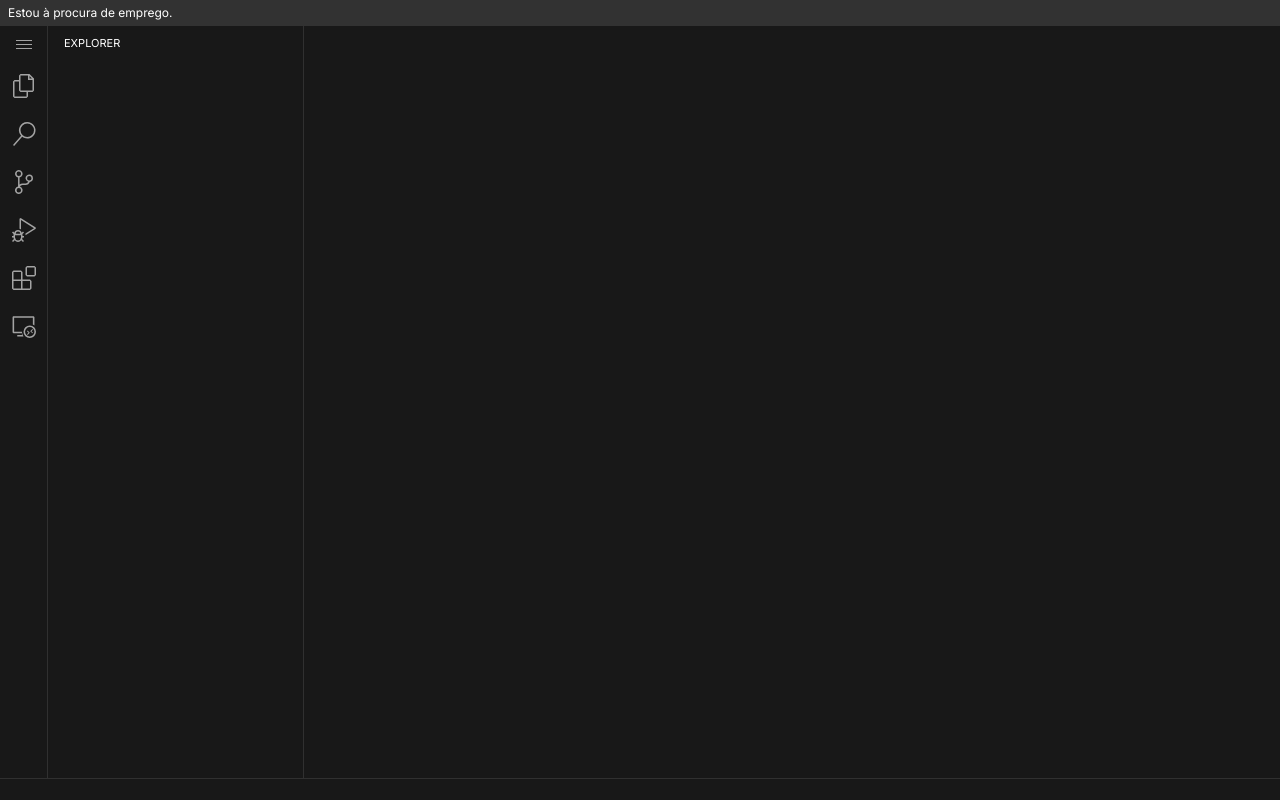
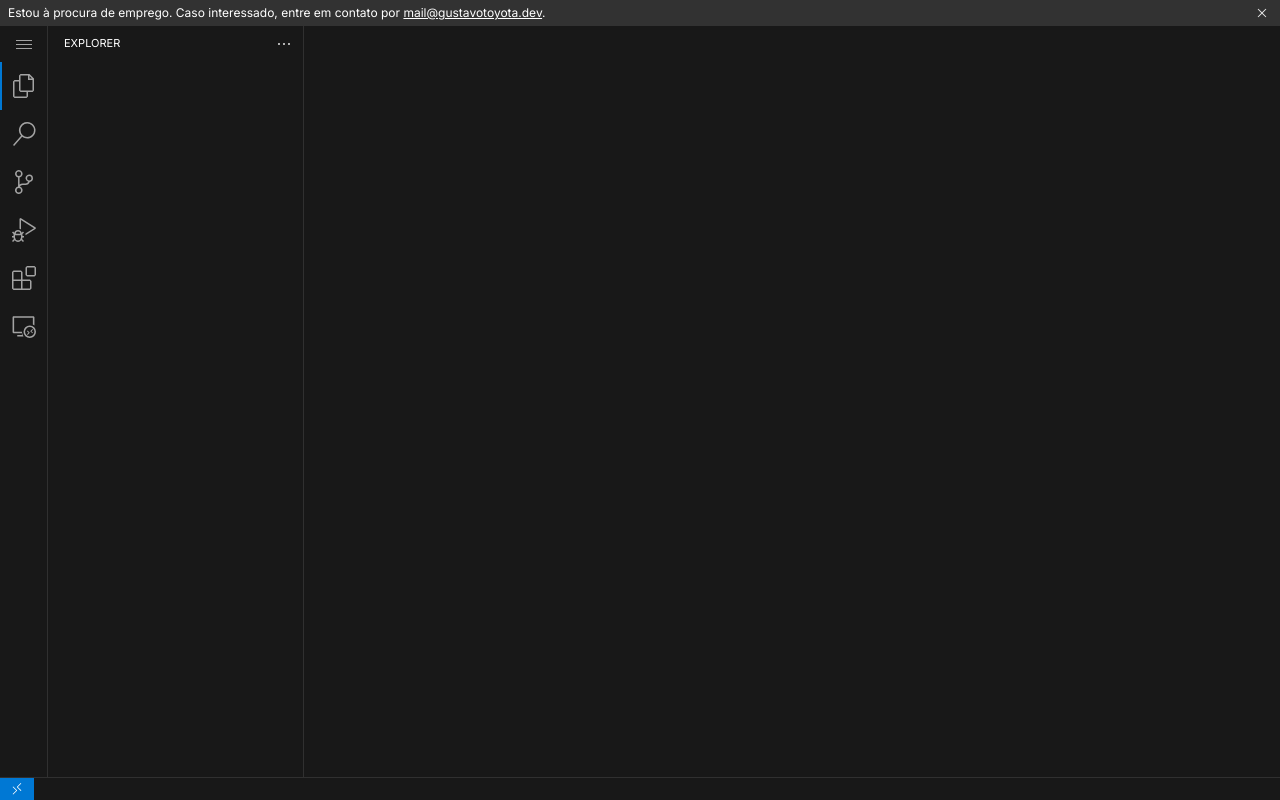
Before and after one commit to gustavotoyota/website, a Next.js app: page / in a window 1280 px wide. Built offline with nearby package versions, Linux system fonts and the light colour scheme.

Commit message:
improve: improve ui foundations

```diff
--- a/src/app/page.tsx
+++ b/src/app/page.tsx
@@ -1,11 +1,37 @@
+"use client";
+
 import Image from "next/image";
+import { useState } from "react";
 
 export default function Home() {
+  const [showBanner, setShowBanner] = useState(true);
+
+  const [activeAction, setActiveAction] = useState("explorer");
+
   return (
     <main className="flex min-h-screen flex-col text-white bg-[#181818]">
-      <div className="pl-2 leading-[26px] bg-[#323232]">
-        Estou à procura de emprego.
-      </div>
+      {showBanner ? (
+        <div className="pl-2 leading-[26px] bg-[#323232] flex">
+          <div className="flex-1">
+            Estou à procura de emprego. Caso interessado, entre em contato por{" "}
+            <a href="mailto:mail@gustavotoyota.dev" className="underline">
+              mail@gustavotoyota.dev
+            </a>
+            .
+          </div>
+
+          <div className="flex-none mr-2 flex items-center justify-center">
+            <div
+              className="w-5 h-5 rounded flex items-center justify-center hover:bg-white/10 cursor-pointer"
+              onClick={() => setShowBanner(false)}
+            >
+              <svg className="w-4 h-4 text-neutral-200">
+                <use xlinkHref="codicon.svg#close" />
+              </svg>
+            </div>
+          </div>
+        </div>
+      ) : null}
 
       <div className="flex-1 flex">
         {/* Mini buttons */}
@@ -19,61 +45,141 @@ export default function Home() {
             </svg>
           </div>
 
-          <div className="group w-12 h-12 flex items-center justify-center relative cursor-pointer">
-            <div className="hidden group-hover:block bg-[#0078d4] left-0 top-0 bottom-0 right-0"></div>
-
-            <svg className="w-6 h-6 text-neutral-400 group-hover:text-neutral-300">
+          <div
+            className="group w-12 h-12 flex items-center justify-center relative cursor-pointer"
+            onClick={() => setActiveAction("explorer")}
+          >
+            <svg
+              className={`w-6 h-6 text-neutral-400 group-hover:text-neutral-200 ${
+                activeAction === "explorer" ? "text-neutral-200" : ""
+              }`}
+            >
               <use xlinkHref="codicon.svg#files" />
             </svg>
+
+            {activeAction === "explorer" ? (
+              <div className="absolute inset-0 border-l-2 border-l-[#0078d4]"></div>
+            ) : null}
           </div>
 
-          <div className="group w-12 h-12 flex items-center justify-center relative cursor-pointer">
-            <svg className="w-6 h-6 text-neutral-400 group-hover:text-white">
+          <div
+            className="group w-12 h-12 flex items-center justify-center relative cursor-pointer"
+            onClick={() => setActiveAction("search")}
+          >
+            <svg
+              className={`w-6 h-6 text-neutral-400 group-hover:text-neutral-200 ${
+                activeAction === "search" ? "text-neutral-200" : ""
+              }`}
+            >
               <use xlinkHref="codicon.svg#search" />
             </svg>
+
+            {activeAction === "search" ? (
+              <div className="absolute inset-0 border-l-2 border-l-[#0078d4]"></div>
+            ) : null}
           </div>
 
-          <div className="group w-12 h-12 flex items-center justify-center relative cursor-pointer">
-            <svg className="w-6 h-6 text-neutral-400 group-hover:text-white">
+          <div
+            className="group w-12 h-12 flex items-center justify-center relative cursor-pointer"
+            onClick={() => setActiveAction("source-control")}
+          >
+            <svg
+              className={`w-6 h-6 text-neutral-400 group-hover:text-neutral-200 ${
+                activeAction === "source-control" ? "text-neutral-200" : ""
+              }`}
+            >
               <use xlinkHref="codicon.svg#source-control" />
             </svg>
+
+            {activeAction === "source-control" ? (
+              <div className="absolute inset-0 border-l-2 border-l-[#0078d4]"></div>
+            ) : null}
           </div>
 
-          <div className="group w-12 h-12 flex items-center justify-center relative cursor-pointer">
-            <svg className="w-6 h-6 text-neutral-400 group-hover:text-neutral-300">
+          <div
+            className="group w-12 h-12 flex items-center justify-center relative cursor-pointer"
+            onClick={() => setActiveAction("debug")}
+          >
+            <svg
+              className={`w-6 h-6 text-neutral-400 group-hover:text-neutral-200 ${
+                activeAction === "debug" ? "text-neutral-200" : ""
+              }`}
+            >
               <use xlinkHref="codicon.svg#debug-alt" />
             </svg>
+
+            {activeAction === "debug" ? (
+              <div className="absolute inset-0 border-l-2 border-l-[#0078d4]"></div>
+            ) : null}
           </div>
 
-          <div className="group w-12 h-12 flex items-center justify-center relative cursor-pointer">
-            <svg className="w-6 h-6 text-neutral-400 group-hover:text-neutral-300">
+          <div
+            className="group w-12 h-12 flex items-center justify-center relative cursor-pointer"
+            onClick={() => setActiveAction("extensions")}
+          >
+            <svg
+              className={`w-6 h-6 text-neutral-400 group-hover:text-neutral-200 ${
+                activeAction === "extensions" ? "text-neutral-200" : ""
+              }`}
+            >
               <use xlinkHref="codicon.svg#extensions" />
             </svg>
+
+            {activeAction === "extensions" ? (
+              <div className="absolute inset-0 border-l-2 border-l-[#0078d4]"></div>
+            ) : null}
           </div>
 
-          <div className="group w-12 h-12 flex items-center justify-center relative cursor-pointer">
-            <svg className="w-6 h-6 text-neutral-400 group-hover:text-neutral-300">
+          <div
+            className="group w-12 h-12 flex items-center justify-center relative cursor-pointer"
+            onClick={() => setActiveAction("remote-explorer")}
+          >
+            <svg
+              className={`w-6 h-6 text-neutral-400 group-hover:text-neutral-200 ${
+                activeAction === "remote-explorer" ? "text-neutral-200" : ""
+              }`}
+            >
               <use xlinkHref="codicon.svg#remote-explorer" />
             </svg>
+
+            {activeAction === "remote-explorer" ? (
+              <div className="absolute inset-0 border-l-2 border-l-[#0078d4]"></div>
+            ) : null}
           </div>
         </div>
 
         {/* Sidebar */}
 
         <div className="flex-none w-64 bg-[#181818] border-r border-r-white/10">
-          <div className="text-[11px] h-[35px]">
-            <div className="ml-4 leading-[35px]">EXPLORER</div>
+          <div className="text-[11px] h-[35px] flex items-center">
+            <div className="flex-1 ml-4">EXPLORER</div>
+
+            <div className="mr-2">
+              <div className="rounded w-[22px] h-[22px] hover:bg-white/10 cursor-pointer flex items-center justify-center">
+                <svg className="w-4 h-4 text-neutral-200">
+                  <use xlinkHref="codicon.svg#ellipsis" />
+                </svg>
+              </div>
+            </div>
           </div>
         </div>
 
         {/* Main content */}
 
-        <div className="flex-1"></div>
+        <div className="flex-1 flex">
+          <div></div>
+        </div>
       </div>
 
       {/* Status bar */}
 
-      <div className="flex-none h-[22px] border-t border-t-white/10"></div>
+      <div className="flex-none h-[23px] border-t border-t-white/10 flex">
+        <div className="w-[34px] bg-[#0078D4] flex items-center justify-center hover:brightness-110 cursor-pointer">
+          <svg className="w-[14px] h-[14px]">
+            <use xlinkHref="codicon.svg#remote" />
+          </svg>
+        </div>
+      </div>
     </main>
   );
 }
```
